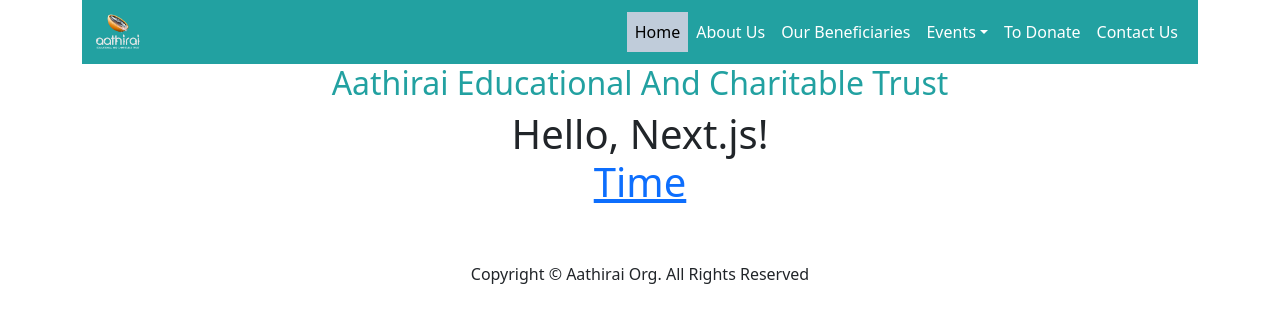
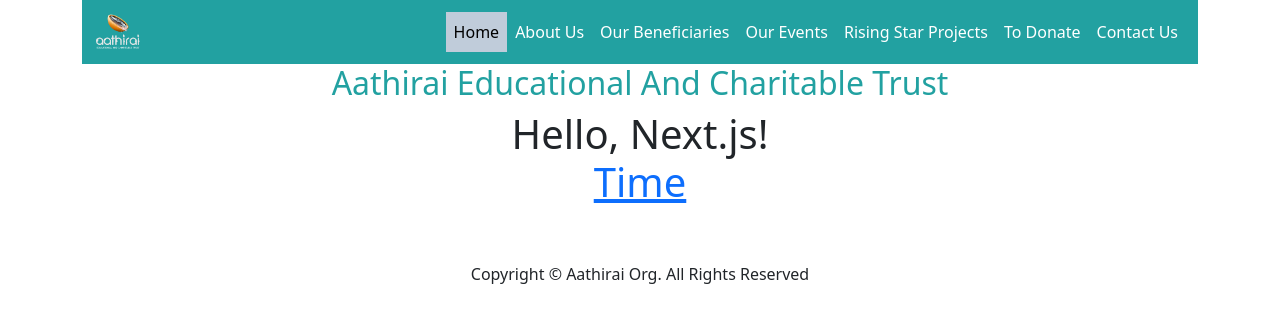
Before and after one commit to aathiraitrust/website, a Next.js app: page / in a window 1280 px wide. Shown: the top 322 px of the page. Built offline with nearby package versions, Linux system fonts and the light colour scheme.

Commit message:
Using activeKey

```diff
--- a/components/header/nav/NavigationBar.tsx
+++ b/components/header/nav/NavigationBar.tsx
@@ -15,18 +15,14 @@
             <img data-testid="website-logo" src="/img/logo/aathirai_logo.png" alt="Aathirai" className='site-logo' />
           </Navbar.Brand>
           <Navbar.Collapse id="basic-navbar-nav">
-            <Nav className="ms-auto">
-              <Nav.Link href="/" active>Home</Nav.Link>
-              <Nav.Link href="/">About Us</Nav.Link>
-              <Nav.Link href="/">Our Beneficiaries</Nav.Link>
-              <NavDropdown title="Events" id="basic-nav-dropdown">
-                <NavDropdown.Item href="/" active>Our Events</NavDropdown.Item>
-                <NavDropdown.Item href="/">
-                  Rising Star Projects
-                </NavDropdown.Item>
-              </NavDropdown>
-              <Nav.Link href="/">To Donate</Nav.Link>
-              <Nav.Link href="/">Contact Us</Nav.Link>
+            <Nav activeKey="/" className="ms-auto">
+              <Nav.Link href="/">Home</Nav.Link>
+              <Nav.Link href="/about-us">About Us</Nav.Link>
+              <Nav.Link href="/our-beneficiaries">Our Beneficiaries</Nav.Link>
+              <Nav.Link href="/our-events">Our Events</Nav.Link>
+              <Nav.Link href="/rising-star-projects">Rising Star Projects</Nav.Link>
+              <Nav.Link href="/to-donate">To Donate</Nav.Link>
+              <Nav.Link href="/contact-us">Contact Us</Nav.Link>
             </Nav>
           </Navbar.Collapse>
         </Container>
```
